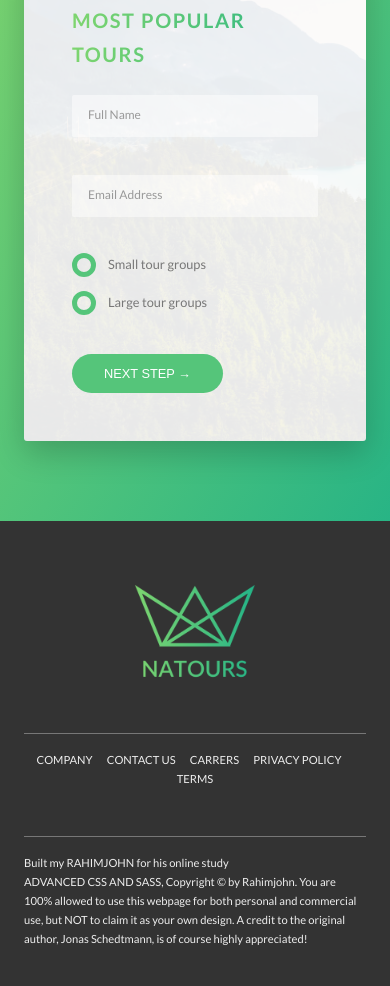
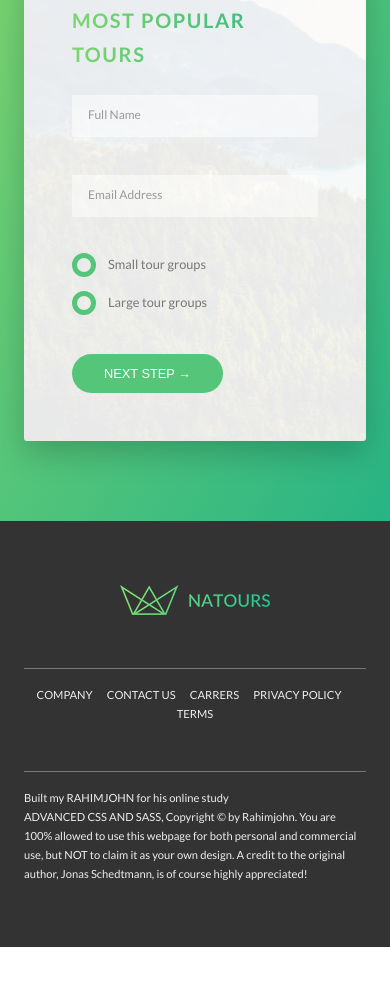
Before and after one commit to Rahimjohnk/Sass, a website: page index.html in a window 390 px wide. Shown: the part 5924-6910 px from the top of the page. After the commit the page ends 6871 px from the top, so only its background shows below. Drawn offline with Linux system fonts and the light colour scheme.

Commit message:
responsive images tech

```diff
--- a/index.html
+++ b/index.html
@@ -321,8 +321,18 @@
     </main>
 
     <footer class="footer">
+
+
         <div class="footer__logo-box">
-            <img src="img/logo-green-2x.png" alt="Full logo" class="footer__logo">
+            <!--  Resolution Switching <img srcset="img/logo-green-1x.png 1x ,img/logo-green-2x.png 2x" alt="Full logo" class="footer__logo">
+        -->
+            <!-- Art Direction Switching -->
+            <picture class="footer__logo">
+                <source srcset="img/logo-green-small-1x.png 1x ,img/logo-green-small-2x.png 2x"
+                    media="(max-width: 37.5em)">
+                <img srcset="img/logo-green-1x.png 1x ,img/logo-green-2x.png 2x" alt="Full logo">
+            </picture>
+
         </div>
         <div class="row">
             <div class="col-1-of-2">
@@ -364,7 +374,7 @@
                     viverra maecenas accumsan lacus vel. Amet consectetur adipiscing elit duis tristique sollicitudin
                     nibh. Sit amet nisl purus in mollis nunc sed id semper. A diam sollicitudin tempor id eu nisl. Orci
                     eu lobortis elementum nibh. Nisl purus in mollis nunc sed id semper risus. Vel elit scelerisque
-                mauris pellentesque.</p>
+                    mauris pellentesque.</p>
                 <a href="#" class="btn btn--green">Book now</a>
             </div>
         </div>
```
